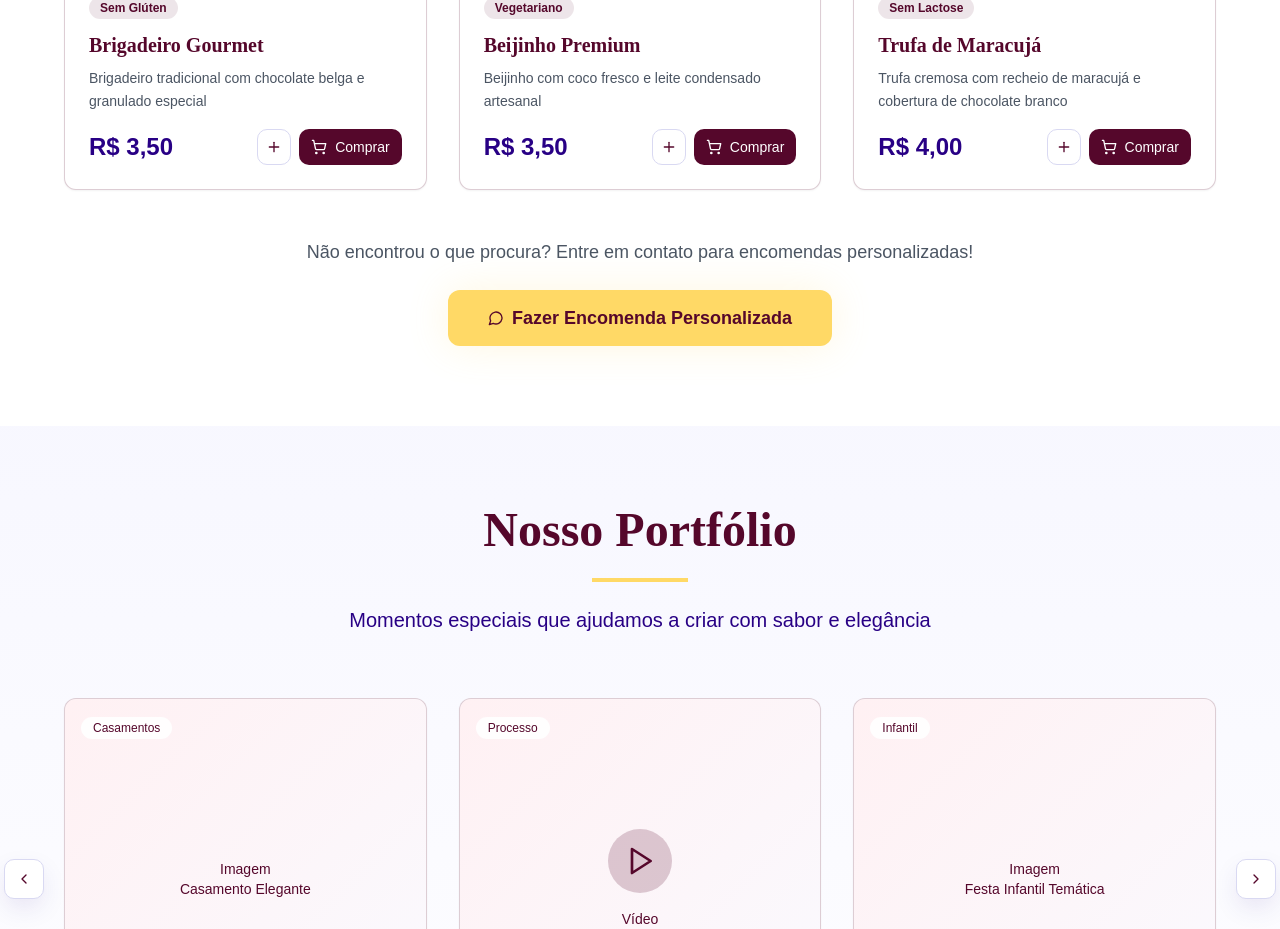
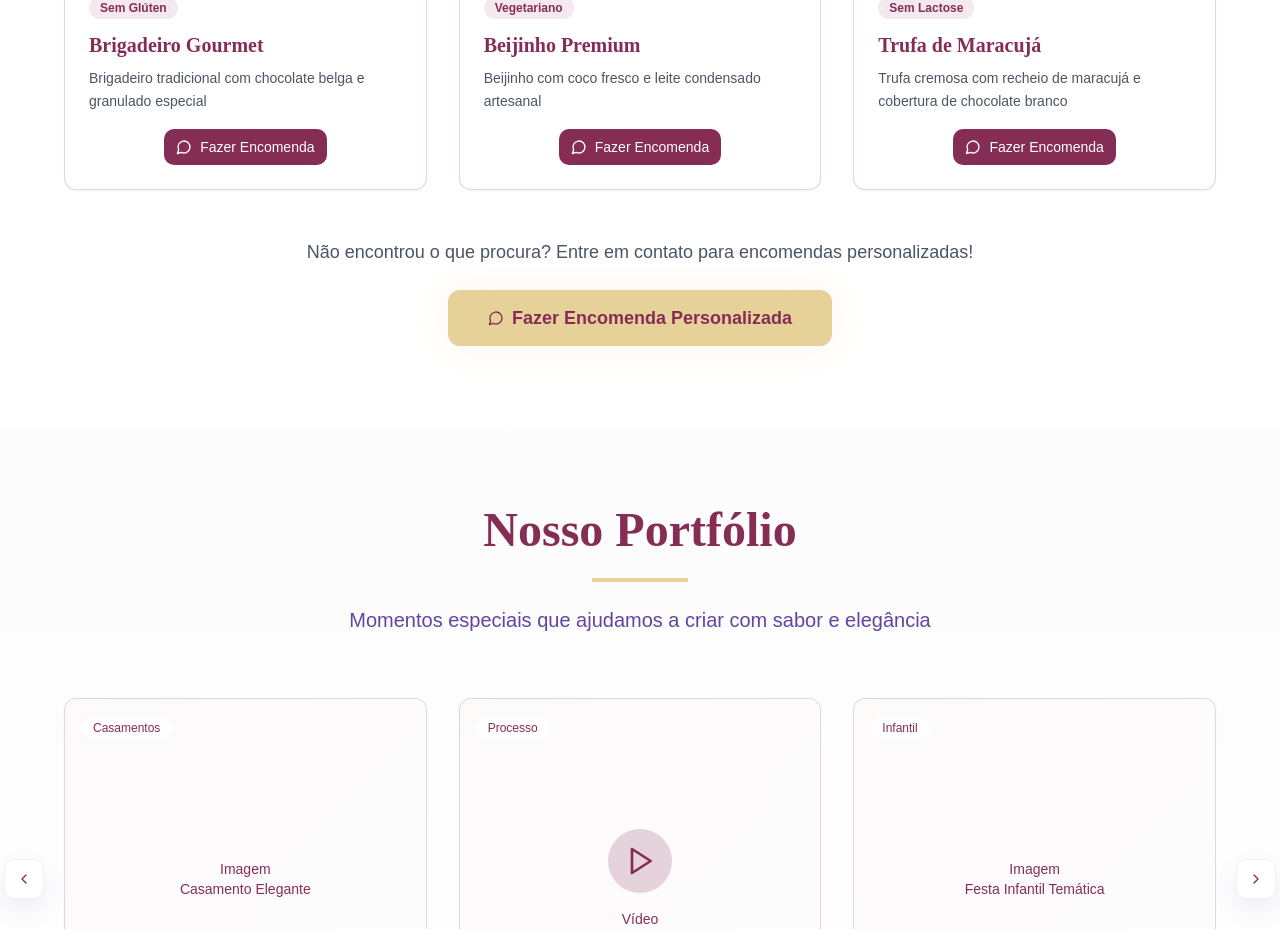
Before and after one commit to ivanValieri/requintedoces, a React (Vite) app: page / in a window 1280 px wide. Shown: the part 2980-3909 px from the top of the page. Built offline with nearby package versions, Linux system fonts and the light colour scheme.

Commit message:
Refactor: Improve design and remove e-commerce features
- Make the site cleaner with a softer color palette.
- Remove all e-commerce logic, including checkout, prices, and buy buttons.
- Update "Make Custom Order" buttons to link to WhatsApp.

```diff
--- a/src/components/AboutSection.tsx
+++ b/src/components/AboutSection.tsx
@@ -84,10 +84,20 @@ const AboutSection = () => {
               </div>
 
               <div className="flex flex-col sm:flex-row gap-4">
-                <Button variant="default" size="lg" className="flex-1">
+                <Button
+                  variant="default"
+                  size="lg"
+                  className="flex-1"
+                  onClick={() => window.open('https://wa.me/5511988367990?text=Olá! Gostaria de fazer uma encomenda personalizada.', '_blank')}
+                >
                   Fazer Encomenda
                 </Button>
-                <Button variant="outline" size="lg" className="flex-1">
+                <Button
+                  variant="outline"
+                  size="lg"
+                  className="flex-1"
+                  onClick={() => document.getElementById('portfolio')?.scrollIntoView({ behavior: 'smooth' })}
+                >
                   Ver Portfólio
                 </Button>
               </div>
--- a/src/components/HeroSection.tsx
+++ b/src/components/HeroSection.tsx
@@ -43,10 +43,20 @@ const HeroSection = () => {
 
           {/* CTA Buttons */}
           <div className="flex flex-col sm:flex-row gap-4 justify-center items-center">
-            <Button variant="hero" size="xl" className="text-lg px-8">
+            <Button
+              variant="hero"
+              size="xl"
+              className="text-lg px-8"
+              onClick={() => window.open('https://wa.me/5511988367990?text=Olá! Gostaria de fazer uma encomenda personalizada.', '_blank')}
+            >
               Faça sua encomenda personalizada
             </Button>
-            <Button variant="outline" size="xl" className="text-wine border-white/50 bg-white/10 hover:bg-white/20 text-white">
+            <Button
+              variant="outline"
+              size="xl"
+              className="text-wine border-white/50 bg-white/10 hover:bg-white/20 text-white"
+              onClick={() => document.getElementById('cardapio')?.scrollIntoView({ behavior: 'smooth' })}
+            >
               Ver Cardápio
             </Button>
           </div>
--- a/src/components/MenuSection.tsx
+++ b/src/components/MenuSection.tsx
@@ -2,7 +2,7 @@ import { useState } from "react";
 import { Button } from "@/components/ui/button";
 import { Card, CardContent } from "@/components/ui/card";
 import { Badge } from "@/components/ui/badge";
-import { ShoppingCart, Plus, MessageCircle } from "lucide-react";
+import { MessageCircle } from "lucide-react";
 
 const MenuSection = () => {
   const [activeCategory, setActiveCategory] = useState("doces");
@@ -14,13 +14,12 @@ const MenuSection = () => {
     { id: "sazonais", name: "Sazonais", icon: "🎉" },
   ];
 
-  const products = {
+const products = {
     doces: [
       {
         id: 1,
         name: "Brigadeiro Gourmet",
         description: "Brigadeiro tradicional com chocolate belga e granulado especial",
-        price: "R$ 3,50",
         image: "placeholder-doce-1",
         badges: ["Sem Glúten"]
       },
@@ -28,7 +27,6 @@ const MenuSection = () => {
         id: 2,
         name: "Beijinho Premium",
         description: "Beijinho com coco fresco e leite condensado artesanal",
-        price: "R$ 3,50",
         image: "placeholder-doce-2",
         badges: ["Vegetariano"]
       },
@@ -36,7 +34,6 @@ const MenuSection = () => {
         id: 3,
         name: "Trufa de Maracujá",
         description: "Trufa cremosa com recheio de maracujá e cobertura de chocolate branco",
-        price: "R$ 4,00",
         image: "placeholder-doce-3",
         badges: ["Sem Lactose"]
       },
@@ -46,7 +43,6 @@ const MenuSection = () => {
         id: 4,
         name: "Coxinha Gourmet",
         description: "Coxinha com recheio de frango desfiado e catupiry artesanal",
-        price: "R$ 6,50",
         image: "placeholder-salgado-1",
         badges: ["Tradicional"]
       },
@@ -54,7 +50,6 @@ const MenuSection = () => {
         id: 5,
         name: "Pastel de Queijo",
         description: "Pastel crocante com queijo derretido e orégano fresco",
-        price: "R$ 5,50",
         image: "placeholder-salgado-2",
         badges: ["Vegetariano"]
       },
@@ -64,7 +59,6 @@ const MenuSection = () => {
         id: 6,
         name: "Brownie Vegano",
         description: "Brownie fudgy com chocolate 70% e nozes caramelizadas",
-        price: "R$ 8,00",
         image: "placeholder-vegano-1",
         badges: ["Vegano", "Sem Lactose"]
       },
@@ -74,7 +68,6 @@ const MenuSection = () => {
         id: 7,
         name: "Panetone Artesanal",
         description: "Panetone tradicional com frutas cristalizadas selecionadas",
-        price: "R$ 45,00",
         image: "placeholder-sazonal-1",
         badges: ["Edição Limitada"]
       },
@@ -147,20 +140,16 @@ const MenuSection = () => {
                     {product.description}
                   </p>
 
-                  <div className="flex items-center justify-between">
-                    <span className="text-2xl font-bold text-purple-dark">
-                      {product.price}
-                    </span>
-
-                    <div className="flex gap-2">
-                      <Button size="sm" variant="outline" className="p-2">
-                        <Plus className="h-4 w-4" />
-                      </Button>
-                      <Button size="sm" variant="default" className="gap-2">
-                        <ShoppingCart className="h-4 w-4" />
-                        Comprar
-                      </Button>
-                    </div>
+                  <div className="flex items-center justify-center mt-4">
+                    <Button
+                      size="sm"
+                      variant="default"
+                      className="gap-2"
+                      onClick={() => window.open('https://wa.me/5511988367990?text=Olá! Gostaria de fazer uma encomenda personalizada.', '_blank')}
+                    >
+                      <MessageCircle className="h-4 w-4" />
+                      Fazer Encomenda
+                    </Button>
                   </div>
                 </CardContent>
               </Card>
@@ -172,7 +161,12 @@ const MenuSection = () => {
             <p className="text-lg text-gray-600 mb-6">
               Não encontrou o que procura? Entre em contato para encomendas personalizadas!
             </p>
-            <Button variant="gold" size="xl" className="gap-2">
+            <Button
+              variant="gold"
+              size="xl"
+              className="gap-2"
+              onClick={() => window.open('https://wa.me/5511988367990?text=Olá! Gostaria de fazer uma encomenda personalizada.', '_blank')}
+            >
               <MessageCircle className="h-5 w-5" />
               Fazer Encomenda Personalizada
             </Button>
--- a/src/index.css
+++ b/src/index.css
@@ -7,42 +7,42 @@
 
 @layer base {
   :root {
-    /* Core brand colors */
-    --wine: 332 85% 18%;           /* #5D001E */
-    --purple-dark: 258 100% 26%;   /* #4B0082 */
-    --lavender: 240 100% 95%;      /* #E6E6FA */
-    --rose-candy: 351 100% 86%;    /* #FFC0CB */
-    --gold: 45 100% 70%;           /* #FFD700 */
-    --gold-light: 45 100% 85%;     /* Lighter gold */
+    /* Core brand colors - softer chromatic approach */
+    --wine: 332 50% 35%;           /* Softer wine */
+    --purple-dark: 258 40% 45%;    /* Softer purple */
+    --lavender: 240 30% 97%;       /* Almost white lavender */
+    --rose-candy: 351 40% 92%;     /* Very soft rose */
+    --gold: 45 60% 75%;            /* Softer gold */
+    --gold-light: 45 40% 90%;      /* Very light gold */
 
     /* Semantic color system */
     --background: 0 0% 100%;
-    --foreground: 332 85% 18%;
+    --foreground: 332 50% 35%;
 
     --card: 0 0% 100%;
-    --card-foreground: 332 85% 18%;
+    --card-foreground: 332 50% 35%;
 
     --popover: 0 0% 100%;
-    --popover-foreground: 332 85% 18%;
+    --popover-foreground: 332 50% 35%;
 
-    --primary: 332 85% 18%;        /* Wine */
+    --primary: 332 50% 35%;        /* Softer Wine */
     --primary-foreground: 0 0% 100%;
 
-    --secondary: 258 100% 26%;     /* Purple dark */
+    --secondary: 258 40% 45%;      /* Softer Purple */
     --secondary-foreground: 0 0% 100%;
 
-    --muted: 240 100% 95%;         /* Lavender */
-    --muted-foreground: 258 100% 26%;
+    --muted: 240 30% 97%;          /* Almost white lavender */
+    --muted-foreground: 258 40% 45%;
 
-    --accent: 351 100% 86%;        /* Rose candy */
-    --accent-foreground: 332 85% 18%;
+    --accent: 351 40% 92%;         /* Very soft rose */
+    --accent-foreground: 332 50% 35%;
 
     --destructive: 0 84.2% 60.2%;
     --destructive-foreground: 0 0% 100%;
 
-    --border: 240 50% 90%;
-    --input: 240 50% 90%;
-    --ring: 45 100% 70%;           /* Gold */
+    --border: 240 20% 95%;
+    --input: 240 20% 95%;
+    --ring: 45 60% 75%;            /* Softer Gold */
 
     --radius: 0.75rem;
 
```
